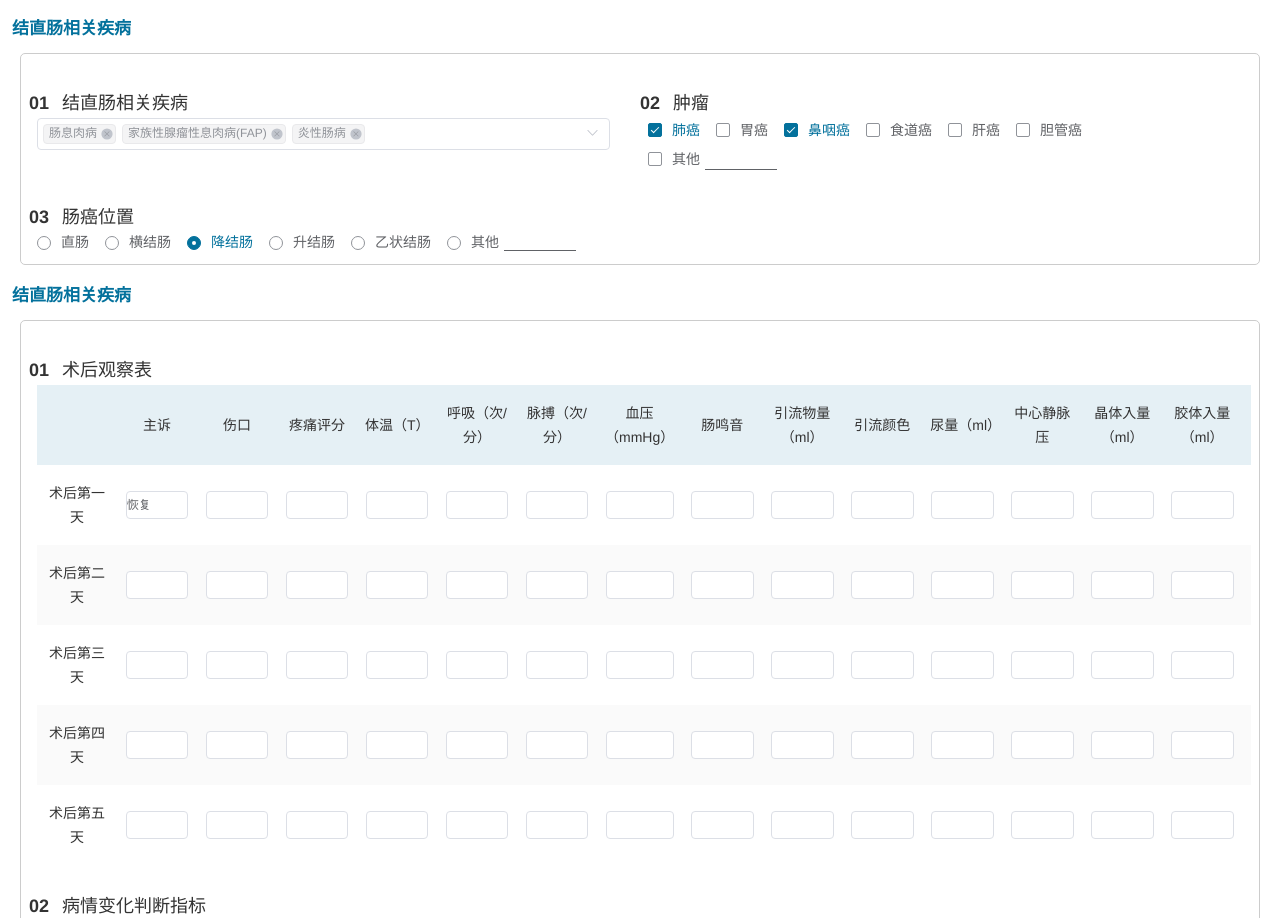
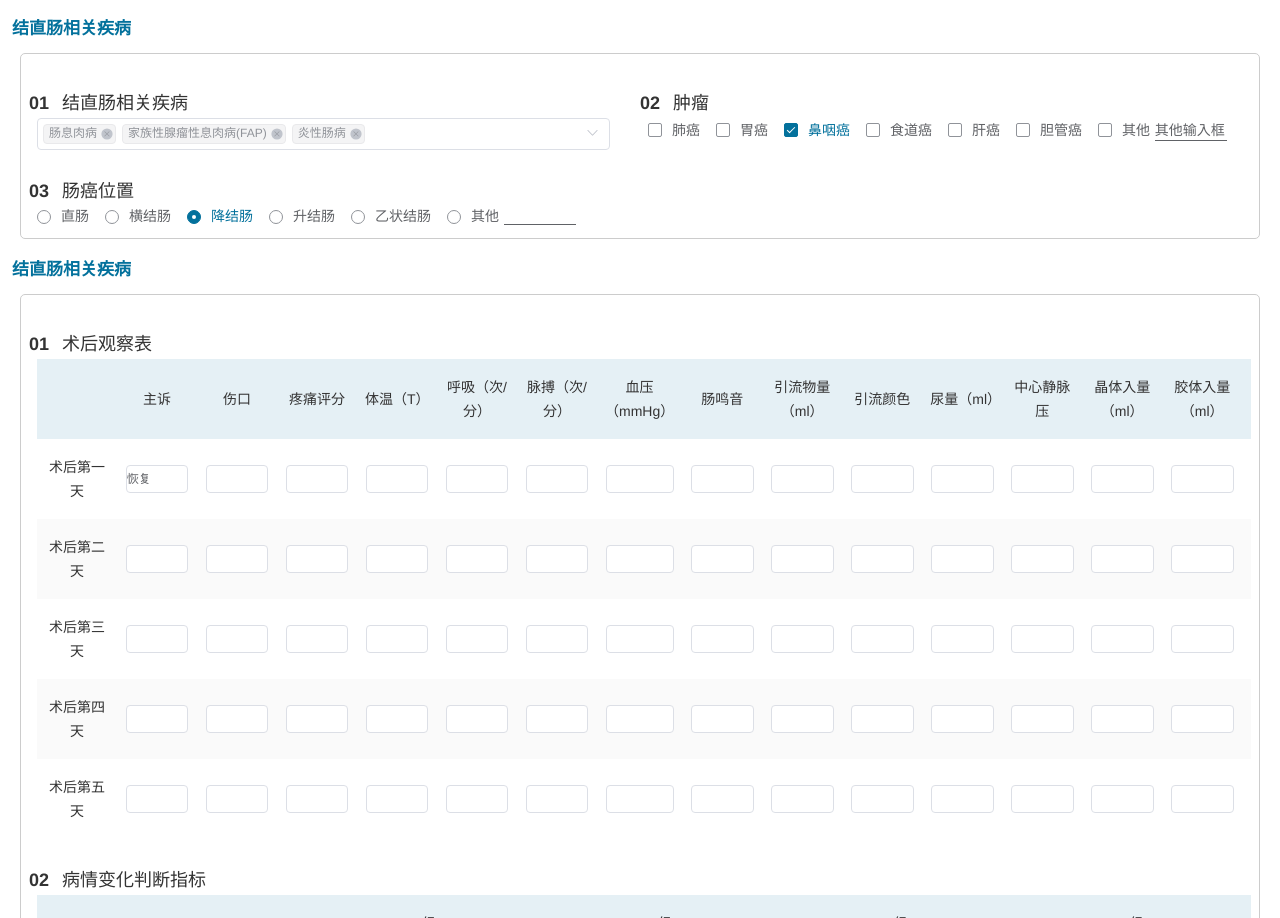
Before and after one commit to Jiang-Xia/dee-ui, a Vue app: page / in a window 1280 px wide. Shown: the part 1374-2292 px from the top of the page. Built offline with nearby package versions, Linux system fonts and the light colour scheme.

Commit message:
多项 选择排他项（多选下拉没有下拉以及矩阵多选没有最大选项数）

```diff
--- a/examples/views/index/index.vue
+++ b/examples/views/index/index.vue
@@ -44,7 +44,7 @@ export default {
           diag_intestinal_polyposis: 1,
           diag_fap: 2,
           diag_ibd: 3,
-          diag_lung_cancer: 1,
+          // diag_lung_cancer: 1,
           diag_nasopharyngeal_cancer: 3,
           dp_cc_tumor_location: 3,
           sleep_snore: 2,
@@ -54,7 +54,7 @@ export default {
           sleep_symptom_3: '',
           sleep_symptom_4: '',
           sleep_symptom_5: 5,
-          sleep_symptom_other: '其他输入框',
+          diag_cancer_text: '其他输入框',
           'first#complaint': '恢复',
           'enzymology_ast#one': 1,
           'follow_first#follow_h_abd_pain': 2,
--- a/packages/matrix-input/src/main.vue
+++ b/packages/matrix-input/src/main.vue
@@ -80,9 +80,6 @@ export default {
   created() {
   },
   methods: {
-    getRealValue(v) {
-      return v
-    },
     changeHandle() {
       this.$emit('modify', {
         type: 'matrix_input',
--- a/packages/matrix-single-choice/src/main.vue
+++ b/packages/matrix-single-choice/src/main.vue
@@ -64,9 +64,6 @@ export default {
   created() {
   },
   methods: {
-    getRealValue(v) {
-      return v
-    },
     clickHandle(v, en) {
       if (!this.isEditing) return
       // 先清空对应 行的选项
--- a/packages/multiple-choice/src/main.vue
+++ b/packages/multiple-choice/src/main.vue
@@ -10,17 +10,13 @@
     </h6>
     <p v-if="dimLayout.remark" class="dee-question-remark">{{ dimLayout.remark }}</p>
     <div class="dee-control-wrap">
-      <el-checkbox-group
-        v-model="checkboxs"
-        :max="optionMax?Number(optionMax):undefined"
-        :disabled="!isEditing"
-      >
+
       <el-checkbox
         v-for="(item,index) in dimLayout.options"
         :key="index"
-          :label="item.option_value"
+        v-model="bindTableData[item.option_en_name]"
         :option-en="item.option_en_name"
-          :disabled="exclude&&!item.is_exclude_option"
+        :disabled="!isEditing"
         :style="controlStyle"
         @change="(v)=>{changeCheckboxHandle(v,item)}"
       >
@@ -33,10 +29,9 @@
           :disabled="!isEditing"
           class="dee-input__underline"
           @click.stop=""
-            @change="otherChangeHandle(item.option_value,item)"
+          @change="otherChangeHandle(item)"
         >
       </el-checkbox>
-      </el-checkbox-group>
     </div>
   </div>
 </template>
@@ -50,7 +45,9 @@ export default {
     return {
       checkboxs: [],
       exclude: null,
-      option_other_value: ''
+      option_other_value: '',
+      tableData: {},
+      bindTableData: {}
     }
   },
   computed: {
@@ -71,71 +68,72 @@ export default {
     dimData: {
       handler: function(n) {
         const options = this.dimLayout.options
-        const values = options.map(v => v.option_value)
+        const obj = {}
         options.map(v => {
-          const val = n[v.option_en_name]
-          if (values.includes(val)) {
-            this.checkboxs.push(val)
-          }
+          const key = v.option_en_name
+          obj[key] = v.option_value === n[key]
+          this.tableData[key] = n[key] || ''
           // 其他项
-          if (values.includes(val) && v.option_other_is_editable) {
+          if (v.option_other_is_editable) {
             this.option_other_value = n[v.option_other_en_name]
           }
         })
-      }
+        this.bindTableData = obj
+        // console.log(this.bindTableData, this.tableData)
+      },
+      immediate: true
     }
   },
   created() {
   },
   methods: {
-    getRealValue(v) {
-      return v
+    otherChangeHandle(item) {
+      // 选择其他项时 return
+      if (!this.bindTableData[item.option_en_name]) return
+      const obj = { [item.option_en_name]: this.option_other_value }
+      this.$emit('modify', {
+        type: 'multiple_choice',
+        value: { ...this.tableData, ...obj }
+      })
     },
-    // 传参
-    getParams(val) {
+    changeCheckboxHandle(val, oItem) {
+      /*  排他选项 互斥处理 */
       const options = this.dimLayout.options
-      const obj = {}
+      const oItemKey = oItem.option_en_name
+      const curOptions = Object.values(this.bindTableData).filter(v => v).length
+      let otherObj
+      // 选择不是排他项时 有最多选项提示
+      if (!oItem.is_exclude_option && curOptions > this.optionMax) {
+        this.bindTableData[oItemKey] = false
+        this.$message.warning(`选项不能超过${this.optionMax}`)
+        return
+      }
+      // 选了排他项 清空其他项的值
+      if (oItem.is_exclude_option && val) {
+        for (const key in this.bindTableData) {
+          if (oItemKey !== key) {
+            this.bindTableData[key] = ''
+            this.tableData[key] = ''
+          }
+        }
+      } else {
+        //  选其他项 清除排他项的值
         options.forEach(v => {
-        if (val.includes(v.option_value)) {
-          obj[v.option_en_name] = v.option_value
+          if (v.is_exclude_option === 1) {
+            this.bindTableData[v.option_en_name] = false
+            this.tableData[v.option_en_name] = ''
           } else {
-          obj[v.option_en_name] = ''
+            // 勾选了其他这个选项 其他输入框才传
+            if (this.bindTableData[v.option_en_name] && v.option_other_is_editable) {
+              otherObj = { [v.option_other_en_name]: this.option_other_value }
             }
-        // 其他项
-        if (val.includes(v.option_value) && v.option_other_is_editable) {
-          obj[v.option_other_en_name] = this.option_other_value
           }
         })
-      return obj
-    },
-    otherChangeHandle(cV, item) {
-      // 选择其他项时 return
-      if (!this.checkboxs.includes(cV)) return
-      const obj = this.getParams(this.checkboxs)
+      }
+      this.tableData[oItemKey] = val ? oItem.option_value : ''
       this.$emit('modify', {
         type: 'multiple_choice',
-        value: obj
-      })
-    },
-    changeCheckboxHandle(val, item) {
-      /*  排他选项 互斥处理 */
-      const isExValue = item.is_exclude_option
-      if (val && isExValue) {
-        this.exclude = item.option_value
-        this.checkboxs = this.checkboxs.filter(v => {
-          return v === item.option_value
-        })
-      } else if (!val && isExValue) {
-        this.exclude = null
-        this.checkboxs = []
-      }
-      if (this.exclude) {
-        this.checkboxs = [this.exclude]
-      }
-      // console.log(this.checkboxs)
-      this.$emit('modify', {
-        type: 'multiple_choice',
-        value: this.getParams(this.checkboxs)
+        value: { ...this.tableData, ...otherObj }
       })
     }
   }
--- a/packages/multiple-dropdown/src/main.vue
+++ b/packages/multiple-dropdown/src/main.vue
@@ -64,9 +64,6 @@ export default {
   created() {
   },
   methods: {
-    getRealValue(v) {
-      return v
-    },
     // 传参
     getParams(val) {
       const options = this.dimLayout.options
--- a/packages/single-choice/src/main.vue
+++ b/packages/single-choice/src/main.vue
@@ -85,9 +85,6 @@ export default {
   created() {
   },
   methods: {
-    getRealValue(v) {
-      return v
-    },
     otherChangeHandle(rV, item) {
       // 选择其他项时 return
       if (this.radio !== rV) return
--- a/packages/single-dropdown/src/main.vue
+++ b/packages/single-dropdown/src/main.vue
@@ -63,9 +63,6 @@ export default {
   created() {
   },
   methods: {
-    getRealValue(v) {
-      return v
-    },
     clickOptionHandle(v) {
       this.option_en_name = v
     },
```
Lines whose indentation alone changed are shown as unchanged.
